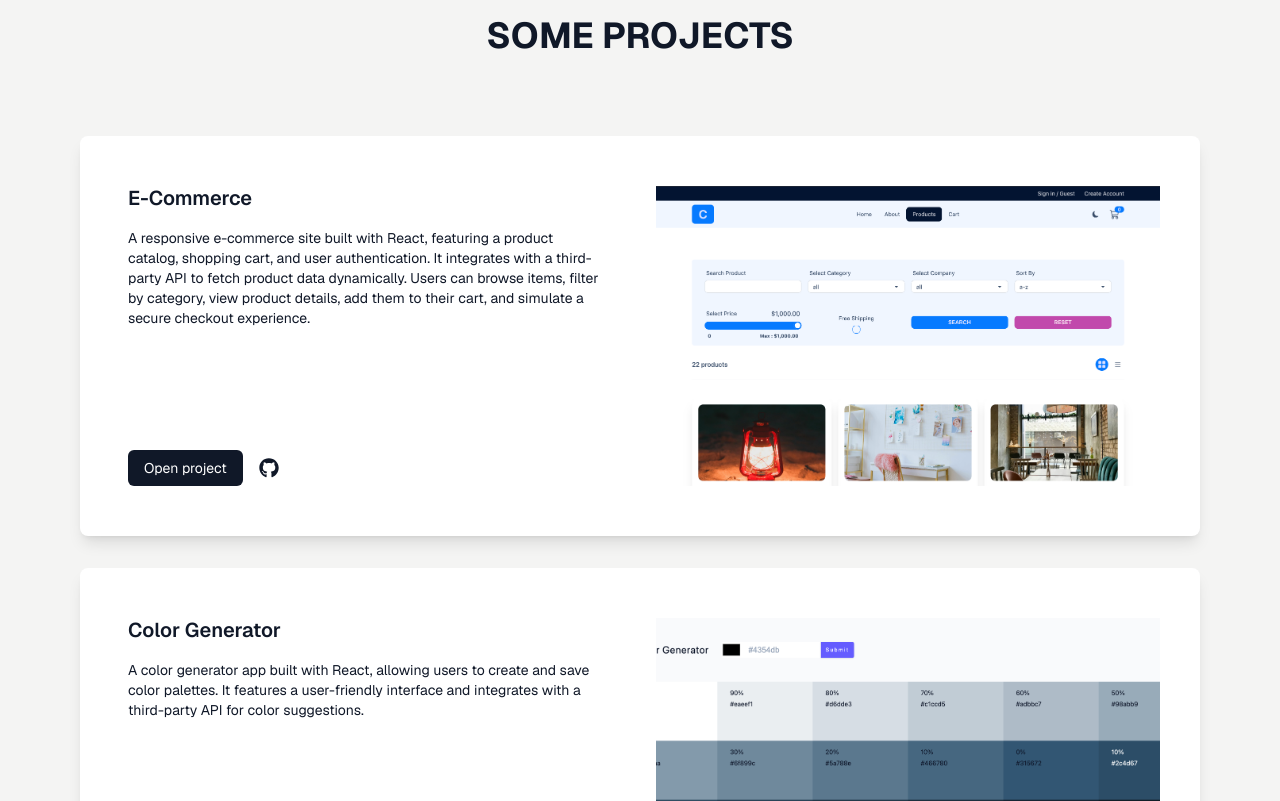
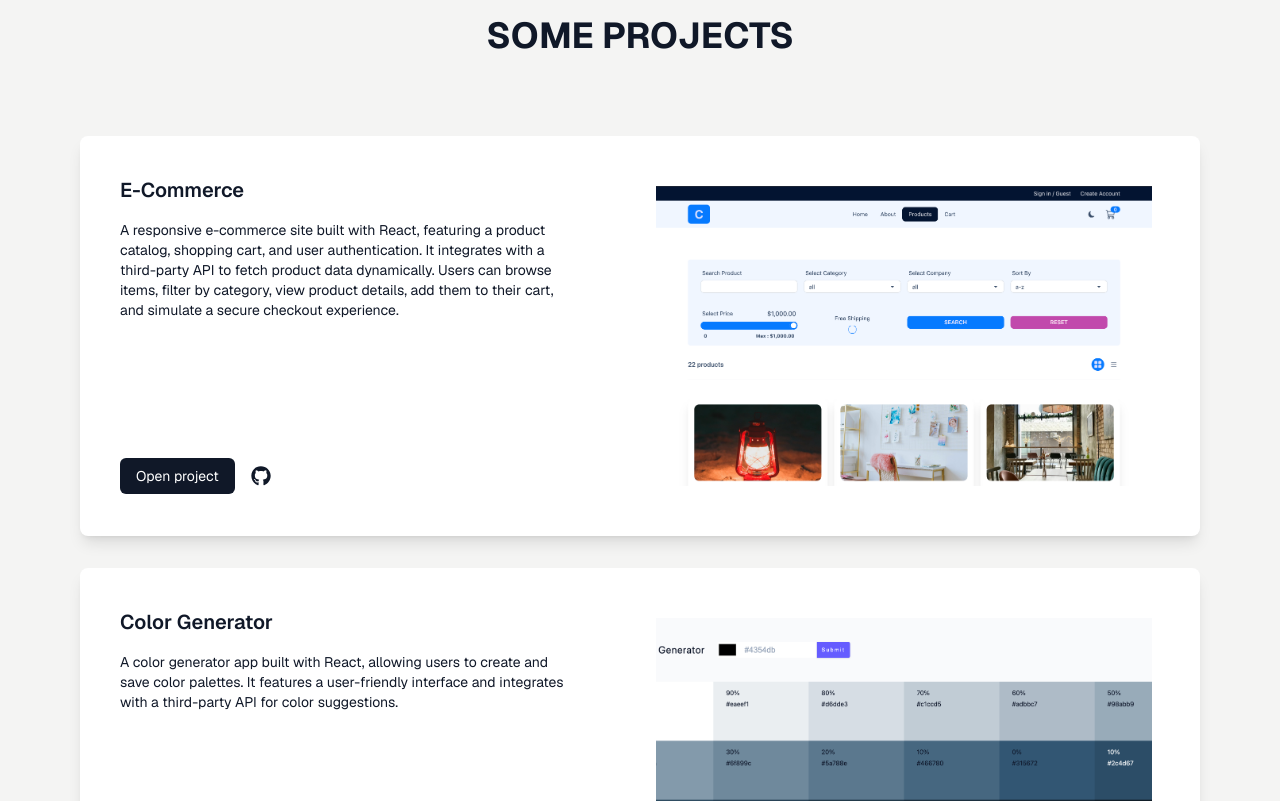
Before and after one commit to DiegoBottegoni/diegobottegoni.github.io, a React (Vite) app: page / in a window 1280 px wide. Shown: the part 2780-3581 px from the top of the page. Built offline with nearby package versions, Linux system fonts and the light colour scheme.

Commit message:
LetsWork & Projectcards styles fixed

```diff
--- a/src/presentation/components/Projects/ProjectCard.tsx
+++ b/src/presentation/components/Projects/ProjectCard.tsx
@@ -12,7 +12,7 @@ export const ProjectCard = ({ img, url, github, title, text }: ProjectProps) =>
         <div className="flex flex-col md:flex-row rounded-lg shadow-lg overflow-hidden bg-white transition hover:shadow-2xl h-full min-h-[400px]">
             <div className="flex flex-col md:flex-row w-full mx-6">
                 {/* Imagen */}
-                <div className="order-1 md:order-2 md:w-1/2 p-4 flex items-center justify-center md:pr-4 pr-16">
+                <div className="order-1 md:order-2 md:w-1/2 p-4 flex items-center justify-center pr-15 md:pr-4 lg:pr-6 ">
                     <img
                         src={img}
                         alt={title}
@@ -21,7 +21,7 @@ export const ProjectCard = ({ img, url, github, title, text }: ProjectProps) =>
                 </div>
 
                 {/* Texto */}
-                <div className="order-2 md:order-1 md:w-1/2 p-6 flex flex-col justify-between gap-4 pr-10 ">
+                <div className="order-2 md:order-1 md:w-1/2 p-4 flex flex-col justify-between gap-4 pr-15 md:pr-8 lg:pr-16 ">
                     <div className="space-y-2">
                         <h3 className="text-xl font-semibold capitalize lg:mt-6">{title}</h3>
                         <p className="text-sm mt-4">{text}</p>
--- a/src/presentation/components/Projects/ProjectPage.tsx
+++ b/src/presentation/components/Projects/ProjectPage.tsx
@@ -3,8 +3,8 @@ import { ProjectCard } from "./ProjectCard";
 
 const ProjectPage = () => {
     return (
-        <section id="works" className="py-32 bg-[#F4F4F3]">
-            <div className="max-w-6xl mx-auto px-4 flex flex-col gap-8">
+        <section className="py-32 bg-[#F4F4F3]">
+            <div id="works" className="max-w-6xl mx-auto px-4 flex flex-col gap-8">
                 <h2 className="text-4xl font-bold mb-12 text-center uppercase">Some projects</h2>
                 <div className="flex flex-col gap-8">
                     {projects.map((project) => (
--- a/src/presentation/pages/Contact/ContactSection.tsx
+++ b/src/presentation/pages/Contact/ContactSection.tsx
@@ -9,16 +9,16 @@ const ContactSection = () => {
     };
 
     return (
-        <section id="contact" className="w-full bg-[#F4F4F3] py-24 text-center px-4">
-            <h1 className="text-5xl md:text-6xl font-bold text-gray-900 mb-6">
+        <section id="contact" className="w-full bg-[#F4F4F3] py-42 md:py-52 text-center px-4">
+            <h1 className="text-6xl md:text-8xl font-semibold mb-6 py-2 font-stretch capitalize w-full">
                 Let’s work together
             </h1>
-            <p className="text-lg md:text-xl text-gray-600 mb-8 max-w-xl mx-auto">
+            <p className="text-lg md:text-xl mb-8 max-w-xl mx-auto">
                 Whether you have a project in mind or just want to connect, I’d love to hear from you.
             </p>
             <button
                 onClick={handleContactClick}
-                className="inline-flex items-center gap-2 bg-black text-white px-6 py-3 rounded-full text-lg hover:bg-gray-800 transition"
+                className="default-button inline-flex items-center gap-2 px-6 py-3 rounded-full text-lg transition"
             >
                 Contact now
                 <ArrowRight size={20} />
```
